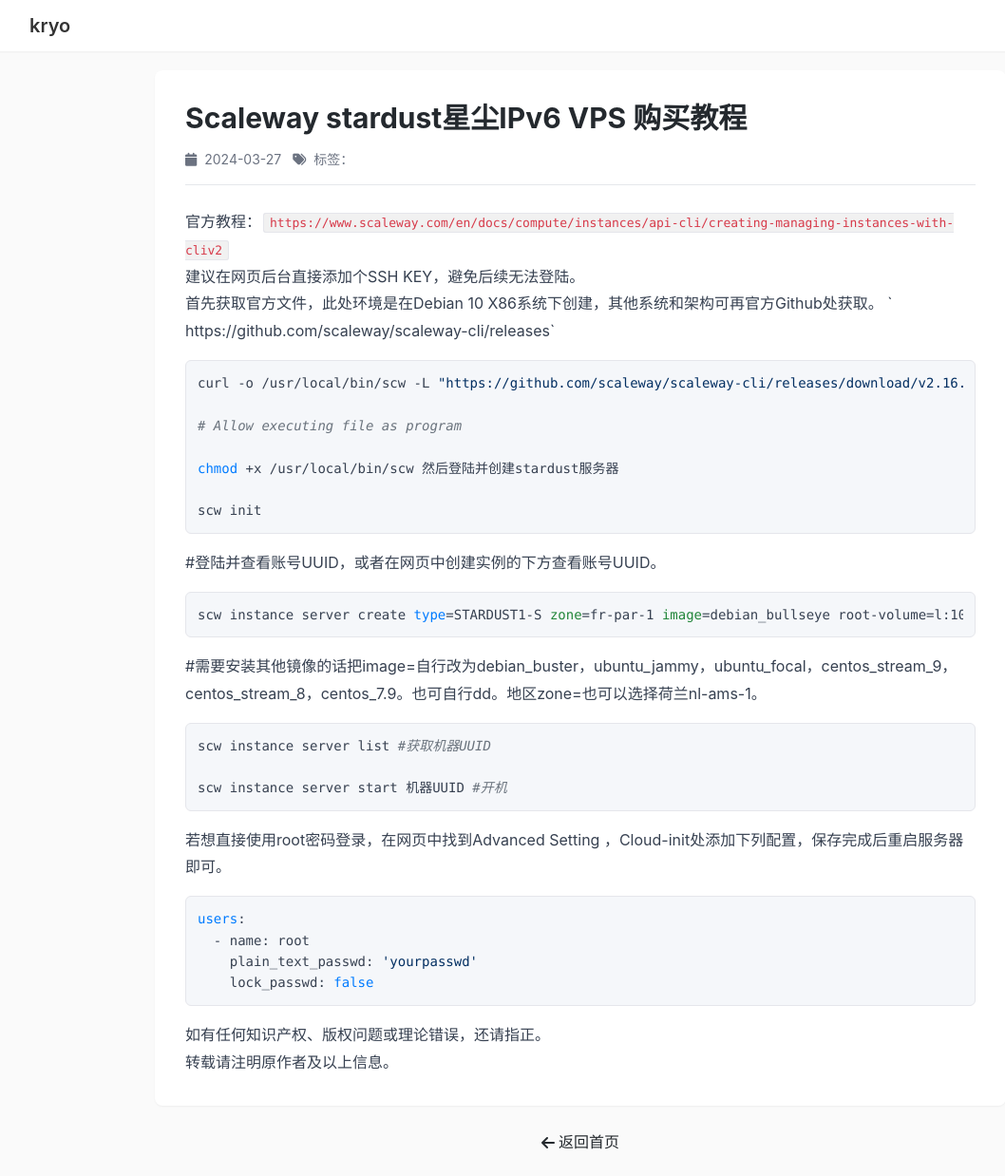
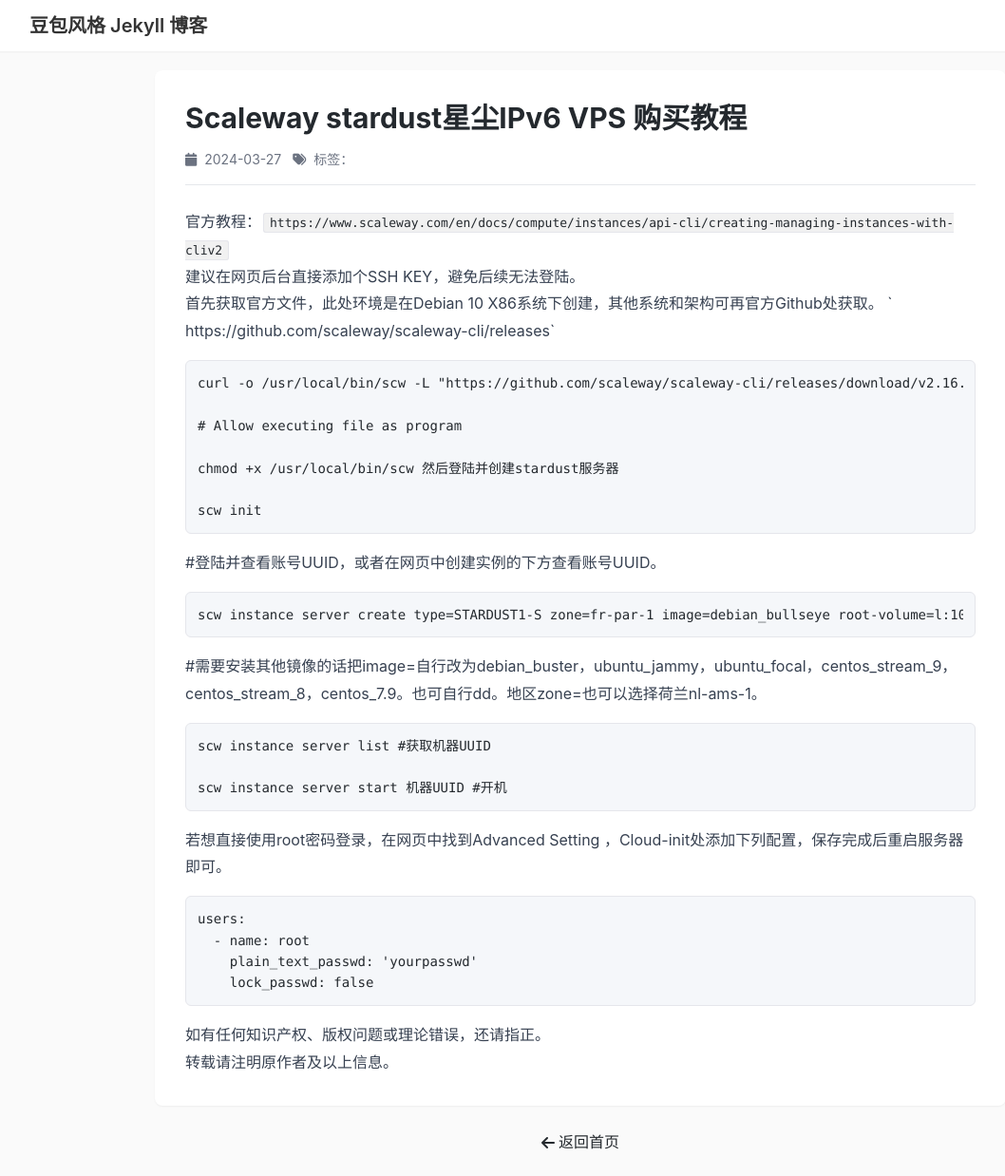
Before and after one commit to kryo0o/kryo0o.github.io, a Jekyll site: the page built from _posts/2024-03-27-Scaleway stardust星尘IPv6 VPS 购买教程.md, in a window 1280 px wide and 1238 px high. Shown: the whole window at 95% size, without its empty margins (29-1087 px from the left). Built offline with Jekyll 4.4.1, drawn with Linux system fonts in a browser that asks for light colours; nearby versions of some CDN libraries.

Commit message:
修复代码块

````diff
--- a/_config.yml
+++ b/_config.yml
@@ -1,39 +1,29 @@
-title: kryo
+title: 豆包风格 Jekyll 博客
 email: wpforwg@gmail.com
 description: "基于 Jekyll + GitHub Pages 构建的博客"
 baseurl: ""
 url: "https://blog.kryoo.de"
 github_username: kryo0o
 
-# 核心配置
+# 核心配置（删除所有高亮相关）
 markdown: kramdown
-highlighter: rouge  # 强制使用Rouge高亮
 permalink: /posts/:title/
 timezone: Asia/Shanghai
-safe: false  # 关键：关闭safe模式，允许完整的Rouge解析
+safe: true
 lsi: false
 
 # 分页
 paginate: 10
 paginate_path: "/page/:num/"
 
-# 插件
 plugins:
   - jekyll-paginate
   - jekyll-feed
   - jekyll-seo-tag
 
-# Kramdown/Rouge 核心配置（必须）
+# 简化Kramdown配置（无高亮）
 kramdown:
   input: GFM
-  syntax_highlighter: rouge
-  syntax_highlighter_opts:
-    block:
-      line_numbers: false
-      wrap: div
-      css_class: "code-block"
-      default_lang: bash  # 未指定语言的块级代码默认按bash上色
-  # 开启行内代码解析
   parse_block_html: true
   parse_span_html: true
   smart_quotes: lsquo,rsquo,ldquo,rdquo
--- a/_layouts/default.html
+++ b/_layouts/default.html
@@ -42,21 +42,20 @@
       line-height: 1.8;
     }
 
-    /* ========== 1. 行内代码高亮（` ` 包裹）- 无复制按钮 ========== */
-    /* 行内代码单独样式，区分块级代码 */
+    /* ========== 1. 行内代码（纯文本，无上色） ========== */
     p > code, li > code, span > code, div > code:not(.highlight code) {
       background-color: #f1f1f1 !important;
       border-radius: 3px !important;
       padding: 2px 6px !important;
       font-size: 13px !important;
       font-family: "Consolas", "Monaco", "Courier New", monospace !important;
-      color: #d73a4a !important; /* 行内代码统一红色，醒目 */
+      color: #24292e !important; /* 纯文本颜色 */
       border: 1px solid #e5e6eb !important;
       margin: 0 2px !important;
     }
 
-    /* ========== 2. 块级代码高亮（``` ``` 包裹）- 完整上色 ========== */
-    /* 块级代码容器 */
+    /* ========== 2. 块级代码（纯文本，无上色） ========== */
+    /* 块级代码容器（仅保留基础样式，无彩色） */
     .highlight, .code-block {
       background: #f5f7fa !important;
       border: 1px solid #e5e6eb !important;
@@ -78,34 +77,10 @@
       font-size: 14px !important;
       line-height: 1.6 !important;
       font-family: "Consolas", "Monaco", "Courier New", monospace !important;
+      color: #24292e !important; /* 统一纯文本颜色 */
     }
 
-    /* ========== 块级代码完整语法上色（覆盖所有语言） ========== */
-    /* 注释 */
-    .highlight .c, .highlight .c1, .highlight .cm, .highlight .cp, .highlight .cpf { color: #6a737d !important; font-style: italic !important; }
-    /* 关键字（if/else/for/function等） */
-    .highlight .k, .highlight .kc, .highlight .kd, .highlight .kn, .highlight .kp, .highlight .kr, .highlight .kt { color: #d73a4a !important; font-weight: 600 !important; }
-    /* 操作符（+/-/*/=等） */
-    .highlight .o, .highlight .ow { color: #795548 !important; }
-    /* 数字 */
-    .highlight .m, .highlight .mb, .highlight .mf, .highlight .mh, .highlight .mi, .highlight .mo { color: #005cc5 !important; }
-    /* 字符串（""/''包裹） */
-    .highlight .s, .highlight .s1, .highlight .s2, .highlight .sa, .highlight .sb, .highlight .sc { color: #032f62 !important; }
-    /* 函数/方法名 */
-    .highlight .nf, .highlight .fn { color: #6f42c1 !important; }
-    /* 变量/属性 */
-    .highlight .nv, .highlight .na, .highlight .vc, .highlight .vg { color: #22863a !important; }
-    /* 类/模块名 */
-    .highlight .nc, .highlight .nn { color: #e36209 !important; }
-    /* 内置函数 */
-    .highlight .nb, .highlight .ni { color: #007bff !important; }
-    /* 特殊标记（错误/成功） */
-    .highlight .gd { color: #b31d28 !important; }
-    .highlight .gi { color: #22863a !important; }
-    /* 纯文本兜底（未指定语言） */
-    .highlight .text { color: #24292e !important; }
-
-    /* ========== 3. 复制按钮（仅块级代码显示） ========== */
+    /* ========== 复制按钮 ========== */
     .copy-btn {
       position: absolute !important;
       top: 8px !important;
@@ -247,28 +220,24 @@
     {{ content }}
   </div>
 
-  <!-- 复制按钮脚本（仅块级代码添加） -->
+  <!-- 复制按钮脚本（保留换行格式） -->
 <script>
   document.addEventListener('DOMContentLoaded', function() {
-      // 仅选择块级代码容器（.highlight），排除行内代码
     const codeBlocks = document.querySelectorAll('.highlight');
 
     codeBlocks.forEach(block => {
-        // 避免重复添加
       if (block.dataset.copyBtnAdded) return;
       block.dataset.copyBtnAdded = 'true';
 
-        // 创建复制按钮
       const copyBtn = document.createElement('button');
       copyBtn.className = 'copy-btn';
       copyBtn.innerHTML = '<i class="fa-solid fa-copy"></i>';
       block.appendChild(copyBtn);
 
-        // 复制逻辑
       copyBtn.addEventListener('click', function() {
-          // 只获取块级代码内容
         const codeEl = block.querySelector('code');
-          const code = codeEl ? codeEl.textContent.trim() : '';
+        // 关键：移除trim()，保留原始换行/空格
+        const code = codeEl ? codeEl.textContent : '';
 
         if (code) {
           navigator.clipboard.writeText(code).then(() => {
````
Also changed, not shown: other parts of _layouts/default.html (+1 -3 lines), index.html (+3 -6 lines). Lines whose indentation alone changed are shown as unchanged.
